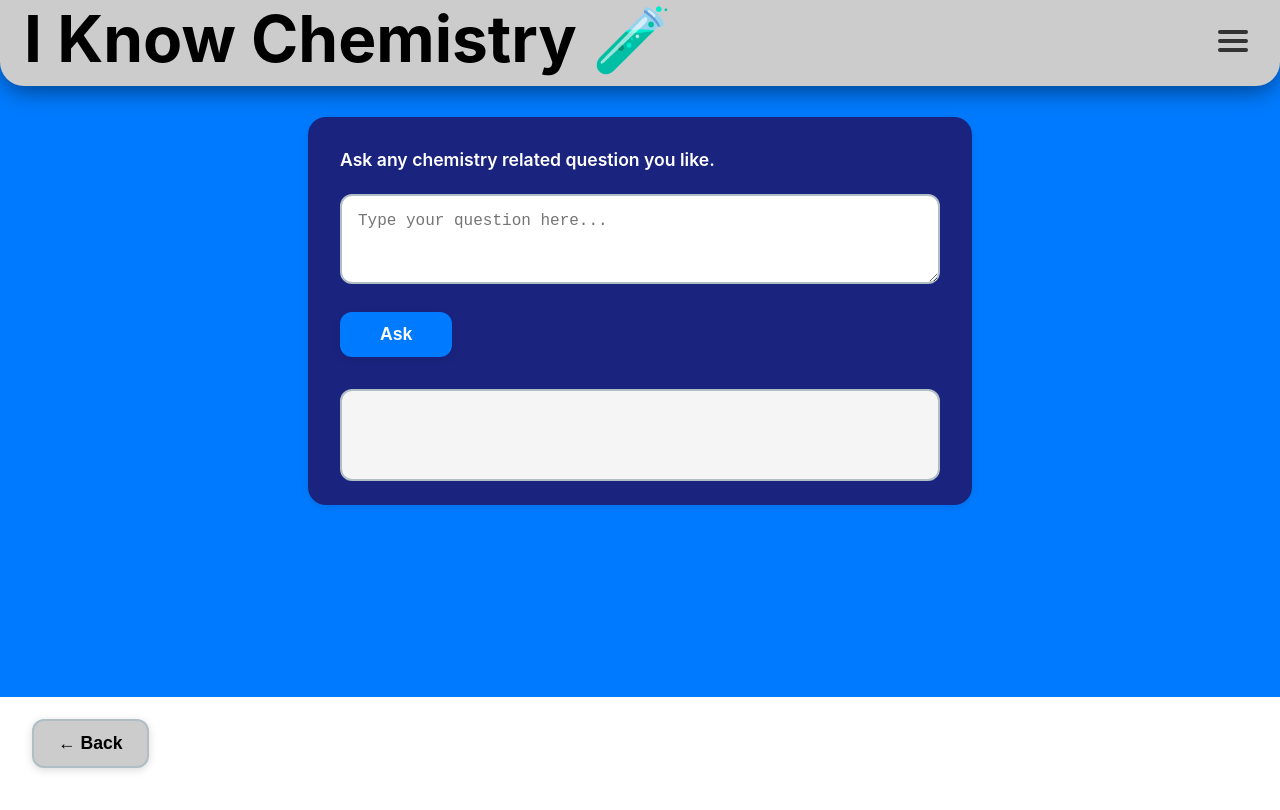
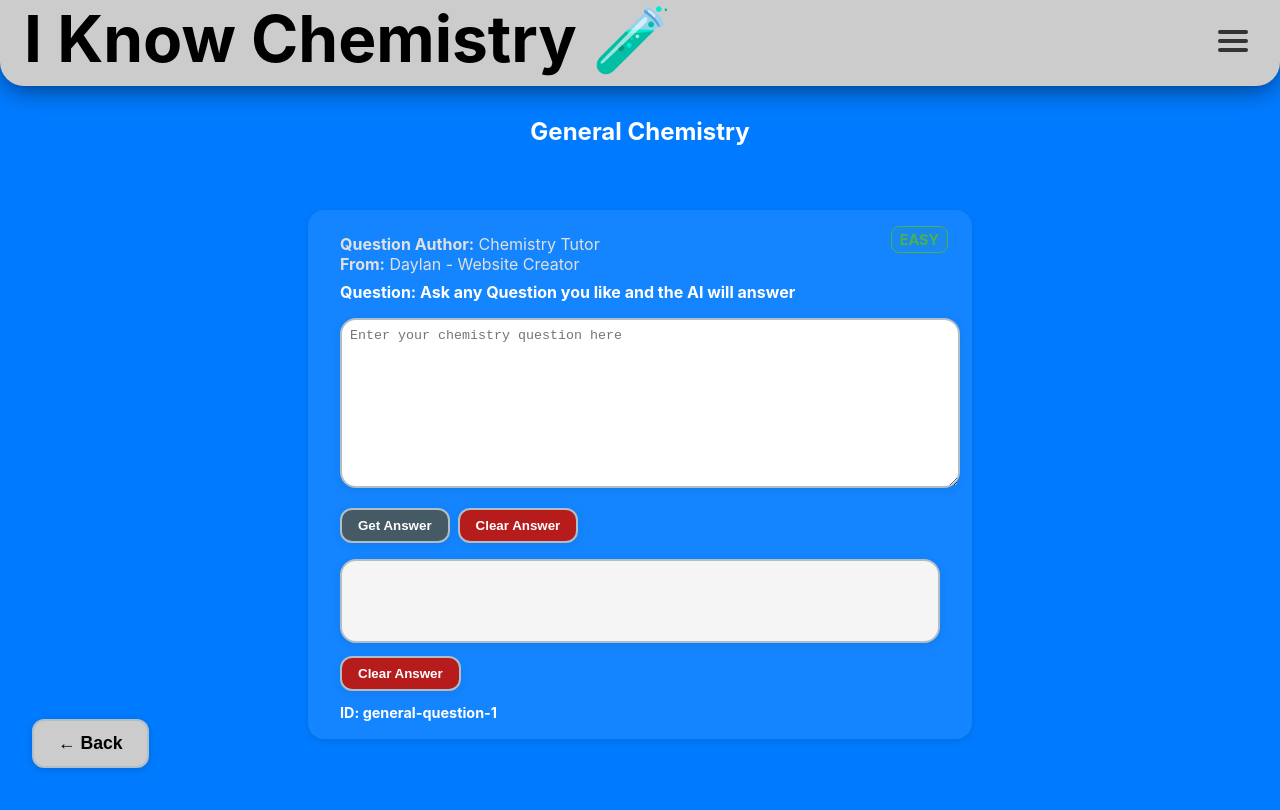
Before and after one commit to Daylan2003/frontend-chemistry-web, a React (Create React App) app: page /general in a window 1280 px wide. Shown: the top 810 px of the page. Built offline with nearby package versions, Linux system fonts and the light colour scheme.

Commit message:
Frontend all areas functional

```diff
--- a/src/components/HamburgerMenu.tsx
+++ b/src/components/HamburgerMenu.tsx
@@ -257,9 +257,35 @@ const HamburgerMenu: React.FC = () => {
             >
               &times;
             </button>
-            <div style={{ width: "100%", textAlign: "center", color: "#222", fontSize: "1.25rem", marginTop: "2.5rem", overflowY: "auto", maxHeight: "70vh" }}>
+            <div style={{ width: "100%", textAlign: "left", color: "#222", fontSize: "1.25rem", marginTop: "2.5rem", overflowY: "auto", maxHeight: "70vh" }}>
               <h2>Submit a Question</h2>
-              <p style={{ fontSize: "2rem", fontWeight: "bold", color: "#666", marginTop: "2rem" }}>Coming Soon...</p>
+              <p style={{ marginBottom: "1.5rem" }}>
+                To submit your own question, please send the question and the correct answer to <strong>dadinodeveloper@gmail.com</strong>
+              </p>
+
+              <p style={{ marginBottom: "1rem" }}>
+                <strong>Here is an example:</strong> (You don't have to fill in all areas)
+              </p>
+
+              <div style={{
+                background: "#f5f5f5",
+                padding: "1.5rem",
+                borderRadius: "12px",
+                border: "2px solid #e0e0e0",
+                marginBottom: "1.5rem"
+              }}>
+                <h3 style={{ marginTop: "0", color: "#333" }}>Question 1 Example:</h3>
+                <p><strong>Question:</strong> List three states of matter.</p>
+                <p><strong>Correct Answer:</strong> The three states of matter are solid, liquid, and gas.</p>
+                <p><strong>Author:</strong> Daylan</p>
+                <p><strong>From:</strong> Canada</p>
+                <p><strong>Difficulty:</strong> EASY</p>
+                <p><strong>Subsection:</strong> definition of matter</p>
+              </div>
+
+              <p style={{ fontSize: "1rem", color: "#666" }}>
+                We'll review your submission and may add it to our question bank to help other students!
+              </p>
             </div>
           </div>
         </div>
--- a/src/components/QuestionTemplate.tsx
+++ b/src/components/QuestionTemplate.tsx
@@ -41,15 +41,14 @@ const QuestionTemplate: React.FC<QuestionTemplateProps> = ({
     setResult("");
 
     try {
-      const response = await axios.post("https://backend-chemistry-web.onrender.com/grade", {
-        question,
-        students_answer: answer,
-        prompt,
+      // Use the new chemistry answer endpoint for general questions
+      const response = await axios.post("https://backend-chemistry-web.onrender.com/answer-chemistry", {
+        question: answer,
       });
 
-      setResult(response.data.result);
+      setResult(response.data.answer || "No answer returned.");
     } catch (error) {
-      setResult("An error occurred while grading.");
+      setResult("An error occurred while getting the answer.");
     }
 
     setLoading(false);
@@ -115,7 +114,7 @@ const QuestionTemplate: React.FC<QuestionTemplateProps> = ({
       </div>
 
       <textarea
-        placeholder="Enter student's answer"
+        placeholder="Enter your chemistry question here"
         value={answer}
         onChange={(e) => setAnswer(e.target.value)}
         style={{
@@ -149,7 +148,7 @@ const QuestionTemplate: React.FC<QuestionTemplateProps> = ({
             transition: "background 0.15s, border 0.15s, color 0.15s",
           }}
         >
-          {loading ? "Grading..." : "Grade Answer"}
+          {loading ? "Getting Answer..." : "Get Answer"}
         </button>
 
         <button
@@ -194,7 +193,7 @@ const QuestionTemplate: React.FC<QuestionTemplateProps> = ({
         {result}
       </pre>
 
-      <button
+              <button
           onClick={clearResult}
           onMouseDown={() => setClearFeedbackPressed(true)}
           onMouseUp={() => setClearFeedbackPressed(false)}
@@ -212,7 +211,7 @@ const QuestionTemplate: React.FC<QuestionTemplateProps> = ({
             transition: "background 0.15s, border 0.15s, color 0.15s",
           }}
         >
-          Clear Feedback
+          Clear Answer
         </button>
     </div>
   );
--- a/src/pages/General/General.tsx
+++ b/src/pages/General/General.tsx
@@ -1,23 +1,33 @@
 import React, { useState, useEffect } from "react";
+import QuestionTemplate from "../../components/QuestionTemplate";
 
 const General: React.FC = () => {
-  const [question, setQuestion] = useState("");
-  const [response, setResponse] = useState("");
-  const [loading, setLoading] = useState(false);
-  const [error, setError] = useState("");
+  const [filteredQuestions, setFilteredQuestions] = useState<any[]>([]);
+
+  // Embedded question data directly in the component
+  const questions = [
+    {
+      id: "general-question-1",
+      question: "Ask any Question you like and the AI will answer",
+      prompt: "Answer the student's chemistry question directly with detailed chemical concepts, formulas, and explanations. Use proper chemical terminology and notation. Provide step-by-step explanations when appropriate. Do not engage in conversation or acknowledge the question format - just provide the chemistry answer.",
+      author: "Chemistry Tutor",
+      from: "Daylan - Website Creator",
+      questionNumber: 1
+    }
+  ];
 
   useEffect(() => {
     // Update document title and meta tags for SEO
-    document.title = "Ask Chemistry Questions - AI Chemistry Tutor | I Know Chemistry";
+    document.title = "General Chemistry Questions - Practice & Study | I Know Chemistry";
 
     // Update meta description
     const metaDescription = document.querySelector('meta[name="description"]');
     if (metaDescription) {
-      metaDescription.setAttribute('content', 'Ask any chemistry question and get instant AI-powered answers. Free chemistry tutor for high school students. Get help with atomic structure, reactions, stoichiometry, acids & bases, and more chemistry topics.');
+      metaDescription.setAttribute('content', 'Explore general chemistry questions and practice problems. Study atomic structure, chemical bonding, reactions, stoichiometry, and more chemistry topics. Perfect for high school chemistry students.');
     } else {
       const newMetaDescription = document.createElement('meta');
       newMetaDescription.name = 'description';
-      newMetaDescription.content = 'Ask any chemistry question and get instant AI-powered answers. Free chemistry tutor for high school students. Get help with atomic structure, reactions, stoichiometry, acids & bases, and more chemistry topics.';
+      newMetaDescription.content = 'Explore general chemistry questions and practice problems. Study atomic structure, chemical bonding, reactions, stoichiometry, and more chemistry topics. Perfect for high school chemistry students.';
       document.head.appendChild(newMetaDescription);
     }
 
@@ -26,7 +36,7 @@ const General: React.FC = () => {
     if (!metaKeywords) {
       const newMetaKeywords = document.createElement('meta');
       newMetaKeywords.name = 'keywords';
-      newMetaKeywords.content = 'ask chemistry questions, chemistry tutor, AI chemistry help, chemistry homework help, chemistry answers, chemistry Q&A, chemistry study help, chemistry problem solver';
+      newMetaKeywords.content = 'general chemistry, chemistry practice questions, chemistry study, chemistry problems, high school chemistry, chemistry topics, chemistry practice';
       document.head.appendChild(newMetaKeywords);
     }
 
@@ -35,7 +45,7 @@ const General: React.FC = () => {
     if (!ogTitle) {
       const newOgTitle = document.createElement('meta');
       newOgTitle.setAttribute('property', 'og:title');
-      newOgTitle.content = 'Ask Chemistry Questions - AI Chemistry Tutor';
+      newOgTitle.content = 'General Chemistry Questions - Practice & Study';
       document.head.appendChild(newOgTitle);
     }
 
@@ -43,7 +53,7 @@ const General: React.FC = () => {
     if (!ogDescription) {
       const newOgDescription = document.createElement('meta');
       newOgDescription.setAttribute('property', 'og:description');
-      newOgDescription.content = 'Get instant answers to any chemistry question with our AI tutor. Perfect for high school students and homework help.';
+      newOgDescription.content = 'Practice general chemistry questions and study various chemistry topics. Perfect for high school chemistry students.';
       document.head.appendChild(newOgDescription);
     }
 
@@ -64,35 +74,19 @@ const General: React.FC = () => {
       document.head.appendChild(newCanonical);
     }
 
+    // Set filtered questions to all questions initially
+    setFilteredQuestions(questions);
+
   }, []);
 
-  const handleAsk = async () => {
-    setLoading(true);
-    setError("");
-    setResponse("");
-    try {
-      // Only send the user's question to the backend
-      const res = await fetch("/api/ask", {
-        method: "POST",
-        headers: { "Content-Type": "application/json" },
-        body: JSON.stringify({ question }),
-      });
-      if (!res.ok) throw new Error("Failed to get response from backend");
-      const data = await res.json();
-      setResponse(data.answer || "No answer returned.");
-    } catch (err: any) {
-      setError(err.message || "Something went wrong.");
-    } finally {
-      setLoading(false);
-    }
-  };
-
   return (
+    <>
+      <div style={{ height: "30vh", width: "100vw", background: "#007BFF" }} />
       <div
         style={{
           backgroundColor: "#007BFF",
           minHeight: "100vh",
-        width: "100vw",
+          width: "100%",
           marginTop: "-1px",
           padding: "2rem",
           color: "white",
@@ -103,79 +97,23 @@ const General: React.FC = () => {
           boxSizing: "border-box",
         }}
       >
-      {/* Add a large margin at the top like in DefinitionofMatter.tsx */}
-      <div style={{ height: "30vh", width: "100vw", background: "#007BFF" }} />
-      <div
-        style={{
-          background: "#1A237E", // dark blue
-          color: "#fff",
-          borderRadius: "18px",
-          boxShadow: "0 2px 8px rgba(0,0,0,0.10)",
-          padding: "2rem 2rem 1.5rem 2rem",
-          maxWidth: 600,
-          width: "100%",
-          marginBottom: "2rem",
-          marginTop: "-1px",
-        }}
-      >
-        <div style={{ fontWeight: 600, fontSize: "1.1rem", marginBottom: "1.5rem", color: "#fff" }}>
-          Ask any chemistry related question you like.
+        <h2 style={{ margin: "0rem 0 1.5rem 0" }}>General Chemistry</h2>
+
+        {/* Filtered Questions */}
+        {filteredQuestions.map((q, index) => (
+          <QuestionTemplate
+            key={q.id}
+            question={q.question}
+            backgroundColor="#007BFF"
+            prompt={q.prompt}
+            author={q.author}
+            from={q.from}
+            questionNumber={q.questionNumber}
+            id={q.id}
+          />
+        ))}
       </div>
-        <textarea
-          value={question}
-          onChange={e => setQuestion(e.target.value)}
-          placeholder="Type your question here..."
-          rows={3}
-          style={{
-            width: "100%",
-            borderRadius: "12px",
-            border: "2px solid #b0bec5",
-            fontSize: "1rem",
-            padding: "1rem",
-            marginBottom: "1.5rem",
-            resize: "vertical",
-            boxSizing: "border-box",
-            color: "#222"
-          }}
-        />
-        <button
-          onClick={handleAsk}
-          disabled={loading || !question.trim()}
-          style={{
-            background: "#007BFF",
-            color: "white",
-            border: "none",
-            borderRadius: "12px",
-            padding: "0.75rem 2.5rem",
-            fontSize: "1.1rem",
-            fontWeight: 600,
-            cursor: loading || !question.trim() ? "not-allowed" : "pointer",
-            boxShadow: "0 2px 8px rgba(0,0,0,0.10)",
-            marginBottom: "1.5rem",
-            transition: "background 0.2s"
-          }}
-        >
-          {loading ? "Asking..." : "Ask"}
-        </button>
-        <div
-          style={{
-            minHeight: "3.5rem",
-            background: "#f5f5f5",
-            borderRadius: "12px",
-            border: "2px solid #b0bec5",
-            padding: "1rem",
-            color: "#333",
-            fontSize: "1rem",
-            marginTop: "0.5rem",
-            whiteSpace: "pre-wrap",
-          }}
-        >
-          {error ? <span style={{ color: "#d32f2f" }}>{error}</span> : response}
-        </div>
-      </div>
-      {/* Coloured div of size 128px under everything */}
-      <div style={{ width: "100%", height: 128, background: "#007BFF" }} />
-    </div>
+    </>
   );
 };
 
```
Also changed, not shown: src/pages/QuestionBank.tsx (+1 -61 lines). Lines whose indentation alone changed are shown as unchanged.
